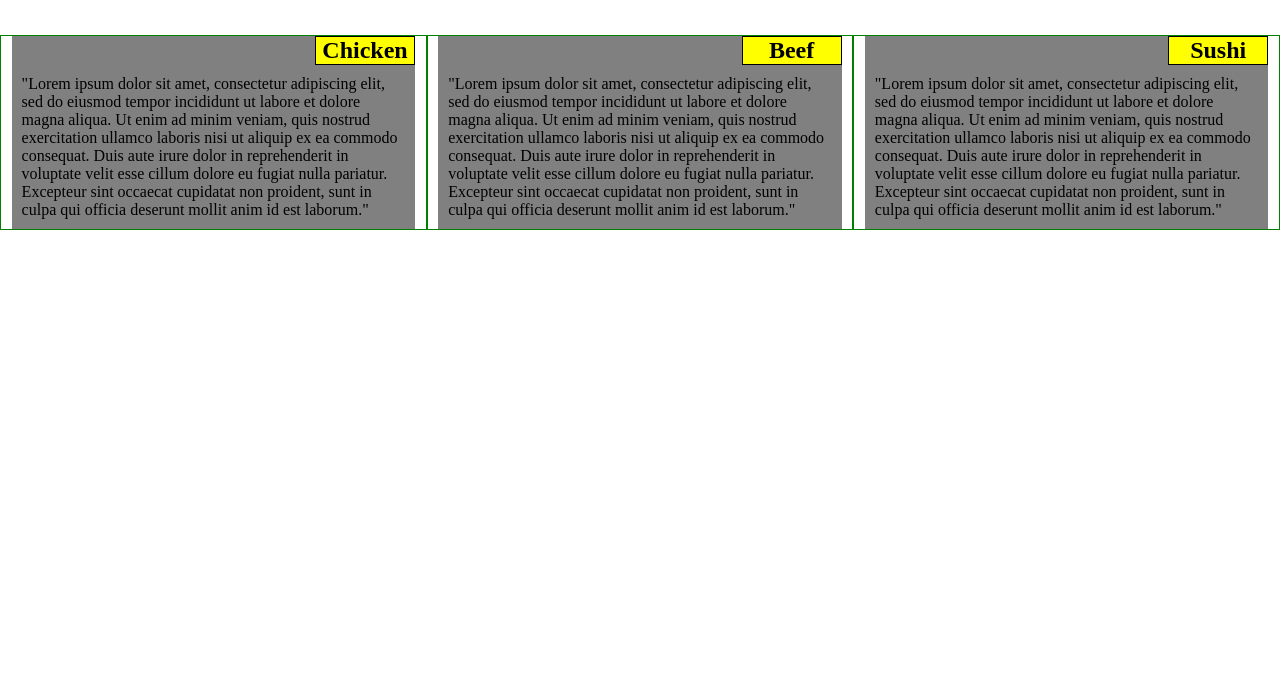
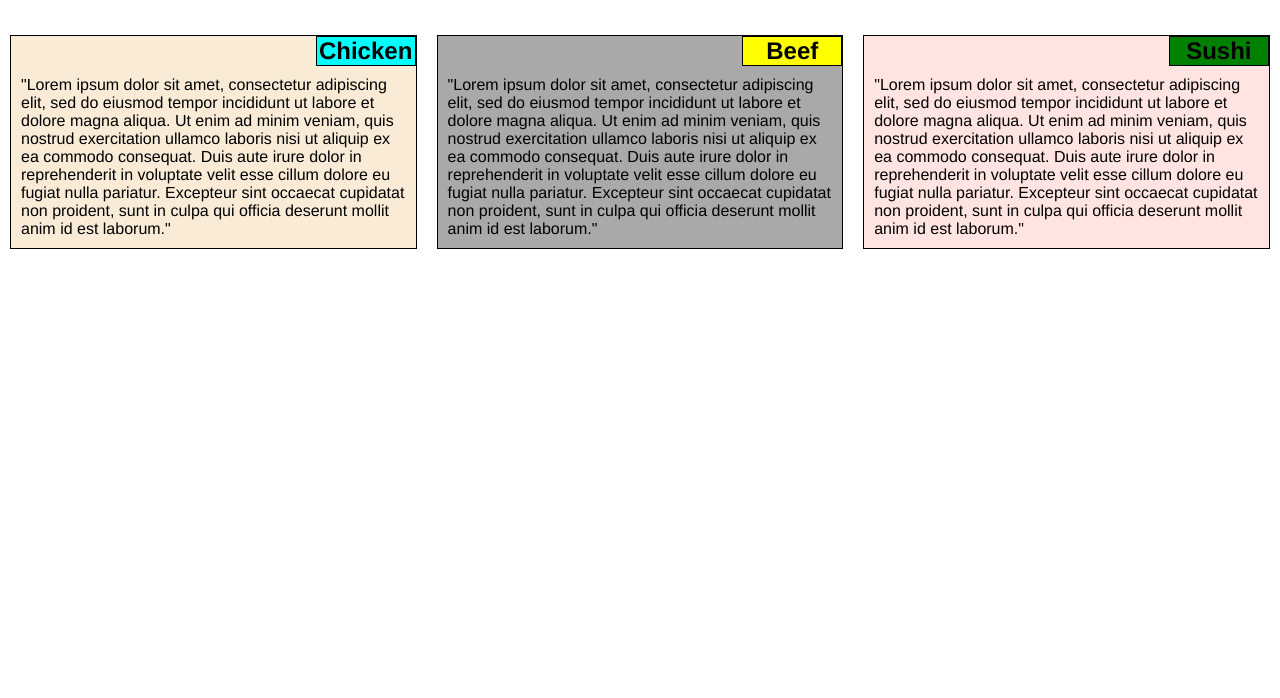
Before and after one commit to asaxena9220002/module2-solution, a plain HTML site: page index.html in a window 1280 px wide. Shown: the part 102-800 px from the top of the page. Drawn offline with Linux system fonts and the light colour scheme.

Commit message:
final version

```diff
--- a/index.html
+++ b/index.html
@@ -9,31 +9,31 @@
 Our Menu
 </h1>
 
-<div class="col-lg-4 col-md-6">
-<div class="content">
-  <h2 >Chicken</h2>
+<div class="col-lg-4 col-md-6 col-sm-12" >
+<section id="content1" >
+  <h2 id="chicken">Chicken</h2>
   <p >
     "Lorem ipsum dolor sit amet, consectetur adipiscing elit, sed do eiusmod tempor incididunt ut labore et dolore magna aliqua. Ut enim ad minim veniam, quis nostrud exercitation ullamco laboris nisi ut aliquip ex ea commodo consequat. Duis aute irure dolor in reprehenderit in voluptate velit esse cillum dolore eu fugiat nulla pariatur. Excepteur sint occaecat cupidatat non proident, sunt in culpa qui officia deserunt mollit anim id est laborum."
   </p>
-</div>
+</section>
 </div>
 
-<div class="col-lg-4 col-md-6" >
-<div class="content">
-  <h2>Beef</h2>
+<div class="col-lg-4 col-md-6 col-sm-12" >
+<section id="content2">
+  <h2 id="beef">Beef</h2>
    <p>
     "Lorem ipsum dolor sit amet, consectetur adipiscing elit, sed do eiusmod tempor incididunt ut labore et dolore magna aliqua. Ut enim ad minim veniam, quis nostrud exercitation ullamco laboris nisi ut aliquip ex ea commodo consequat. Duis aute irure dolor in reprehenderit in voluptate velit esse cillum dolore eu fugiat nulla pariatur. Excepteur sint occaecat cupidatat non proident, sunt in culpa qui officia deserunt mollit anim id est laborum."
     </p>
-</div>
+</section>
 </div>
 
-<div class="col-lg-4 col-md-6" >
-<div class="content">
-    <h2>Sushi</h2>
+<div class="col-lg-4 col-md-12 col-sm-12" >
+<section id="content3">
+    <h2 id="sushi">Sushi</h2>
    <p>
     "Lorem ipsum dolor sit amet, consectetur adipiscing elit, sed do eiusmod tempor incididunt ut labore et dolore magna aliqua. Ut enim ad minim veniam, quis nostrud exercitation ullamco laboris nisi ut aliquip ex ea commodo consequat. Duis aute irure dolor in reprehenderit in voluptate velit esse cillum dolore eu fugiat nulla pariatur. Excepteur sint occaecat cupidatat non proident, sunt in culpa qui officia deserunt mollit anim id est laborum."
     </p>
-</div>
+</section>
 </div>
 
 </body>
--- a/stylesheets/stylesheet.css
+++ b/stylesheets/stylesheet.css
@@ -2,8 +2,8 @@
   box-sizing: border-box;
   margin:0px;
   padding:0px;
+  font-family: Helvetica;
 }
-
 
 /* Simple Responsive Framework. */
 
@@ -18,8 +18,9 @@ h2
   background-color: yellow;
   text-align: center;
   border: 1px solid black;
- float: right;
+  float: right;
   width: 100px;
+
 
 }
 
@@ -29,15 +30,14 @@ p
 clear: right;
 }
 
-.content
+section
 {
-  background-color: grey;
+
   border: 1px;
   border-color: black;
-  width:95%;
-  margin-left: auto;
-  margin-right: auto;
-
+  margin-left: 10px;
+  margin-right:10px;
+  border-style: solid;
 
 }
 
@@ -45,10 +45,8 @@ clear: right;
 @media (min-width: 992px) {
 	 .col-lg-1, .col-lg-2, .col-lg-3, .col-lg-4, .col-lg-5, .col-lg-6, .col-lg-7, .col-lg-8, .col-lg-9, .col-lg-10, .col-lg-11, .col-lg-12 {
     float: left;
-    border:1px;
-    border-color: green ;
-    border-style: solid;
-    margin-bottom: 5px;
+
+    margin-bottom: 10px;
 
   }
   .col-lg-1 {
@@ -91,9 +89,11 @@ clear: right;
 @media (min-width: 768px) and (max-width:991px) {
 	 .col-md-1, .col-md-2, .col-md-3, .col-md-4, .col-md-5, .col-md-6, .col-md-7, .col-md-8, .col-md-9, .col-md-10, .col-md-11, .col-md-12 {
     float: left;
-   border:5px;
+    /*
+    border:5px;
     border-color: green;
-    margin-bottom: 5px;
+    border-style: solid;*/
+    margin-bottom: 10px;
   }
   .col-md-1 {
     width: 8.33%;
@@ -132,4 +132,34 @@ clear: right;
     width: 100%;
   }
 }
-@media (max-width: 767px) {}
+@media (max-width: 767px) {
+  .col-sm-12
+  { width: 100%;
+    float: left;
+    margin-bottom: 10px;
+
+   }
+}
+
+#content1{
+  background-color: AntiqueWhite;
+}
+
+#content2{
+  background-color: DarkGray;
+}
+
+#content3{
+  background-color: MistyRose;
+}
+
+#chicken{
+  background-color: Aqua;
+}
+
+#beef{
+  background-color: Yellow;
+}
+#sushi{
+  background-color: Green;
+}
```
